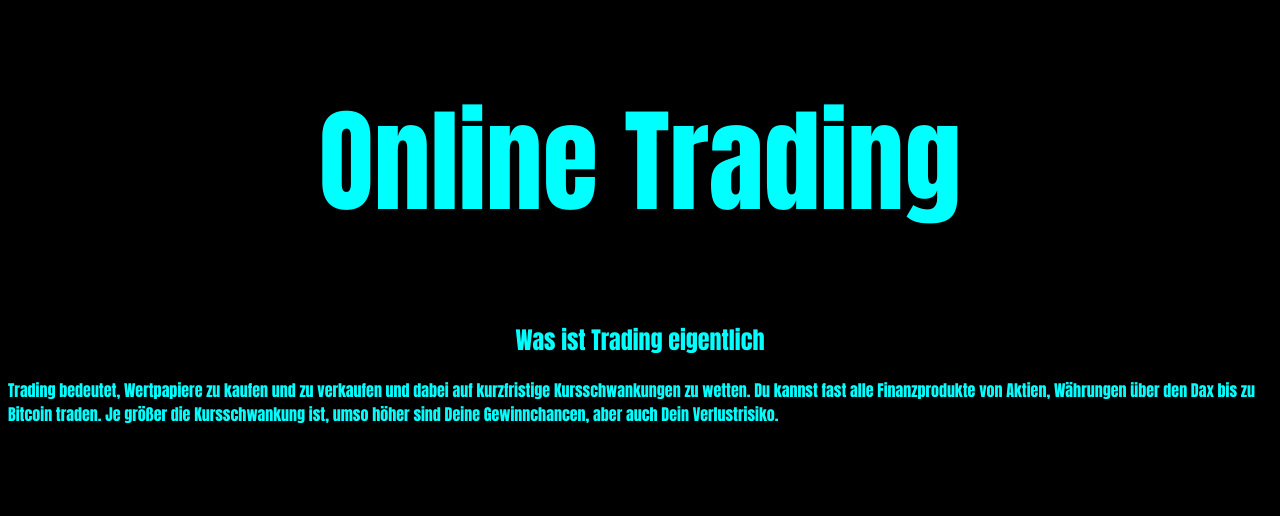
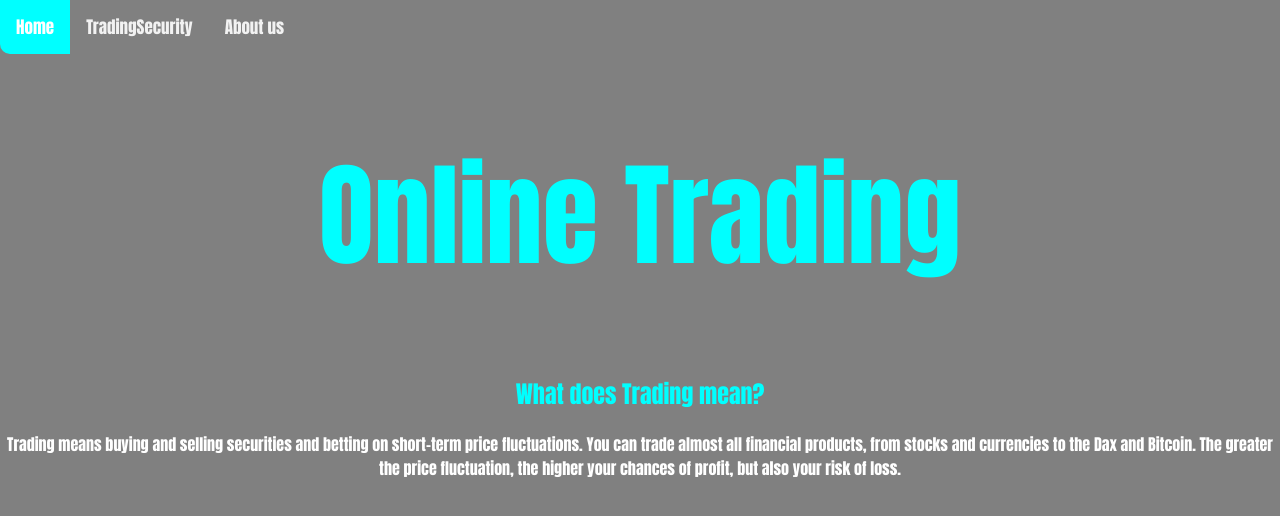
Before and after one commit to AdemiZinedin/OnlineTrading, a plain HTML site: page OnlineTrading.html in a window 1280 px wide. Drawn offline with Linux system fonts and the light colour scheme.

Commit message:
HTML and CSS content

```diff
--- a/OnlineTrading.html
+++ b/OnlineTrading.html
@@ -8,10 +8,17 @@
     <title>Document</title>
 </head>
 <body>
+    <div class="topnav">
+        <a class="active" href="./OnlineTrading.html">Home</a>
+        <a href="./Security.html">TradingSecurity</a>
+        <a href="./AboutUs.html">About us</a>
+    </div>
+
     <h1>Online Trading</h1>
-    <h2>Was ist Trading eigentlich</h2>
-    <p>Trading bedeutet, Wertpapiere zu kaufen und zu verkaufen und dabei auf kurzfristige Kursschwankungen zu wetten.
-        Du kannst fast alle Finanzprodukte von Aktien, Währungen über den Dax bis zu Bitcoin traden.
-        Je größer die Kursschwankung ist, umso höher sind Deine Gewinnchancen, aber auch Dein Verlustrisiko.</p>
+    <h2>What does Trading mean?</h2>
+    <p>Trading means buying and selling securities and betting on short-term price fluctuations.
+        You can trade almost all financial products, from stocks and currencies to the Dax and Bitcoin.
+        The greater the price fluctuation, the higher your chances of profit, but also your risk of loss.</p>
+
 </body>
 </html>
--- a/style.css
+++ b/style.css
@@ -1,9 +1,11 @@
 body{
-    background-color: black;
+    background-color: grey;
+    margin: 0;
 }
 p{
     font-family: Impact, fantasy ;
-    color: aqua;
+    color: rgb(255, 255, 255);
+    text-align: center;
 
 }
 h1{
@@ -18,3 +20,28 @@ h2{
     font-family: Impact, fantasy ;
     text-align: center;
 }
+ .topnav {
+    overflow: hidden;
+    background-color: grey;
+    border-end-start-radius: 10px;
+}
+
+  .topnav a {
+    float: left;
+    color: #f2f2f2;
+    text-align: center;
+    padding: 14px 16px;
+    text-decoration: none;
+    font-size: 17px;
+    font-family: Impact, fantasy;
+  }
+
+  .topnav a:hover {
+    background-color:aqua;
+    color: rgb(255, 255, 255);
+  }
+
+  .topnav a.active {
+    background-color: aqua;
+    color: white;
+  }
```
Also changed, not shown: AboutUs.html (added, +18 -0 lines), Security.html (added, +18 -0 lines).
